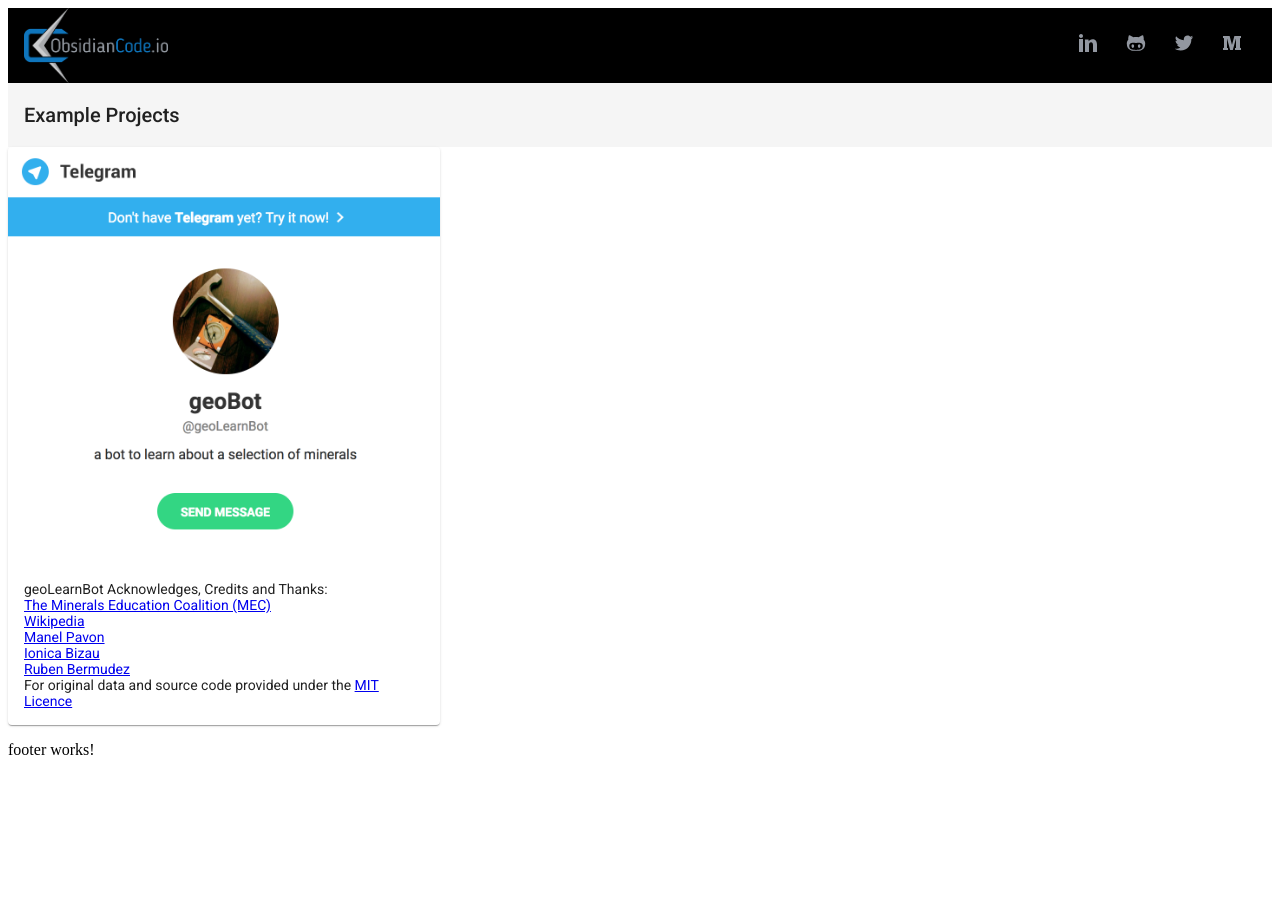
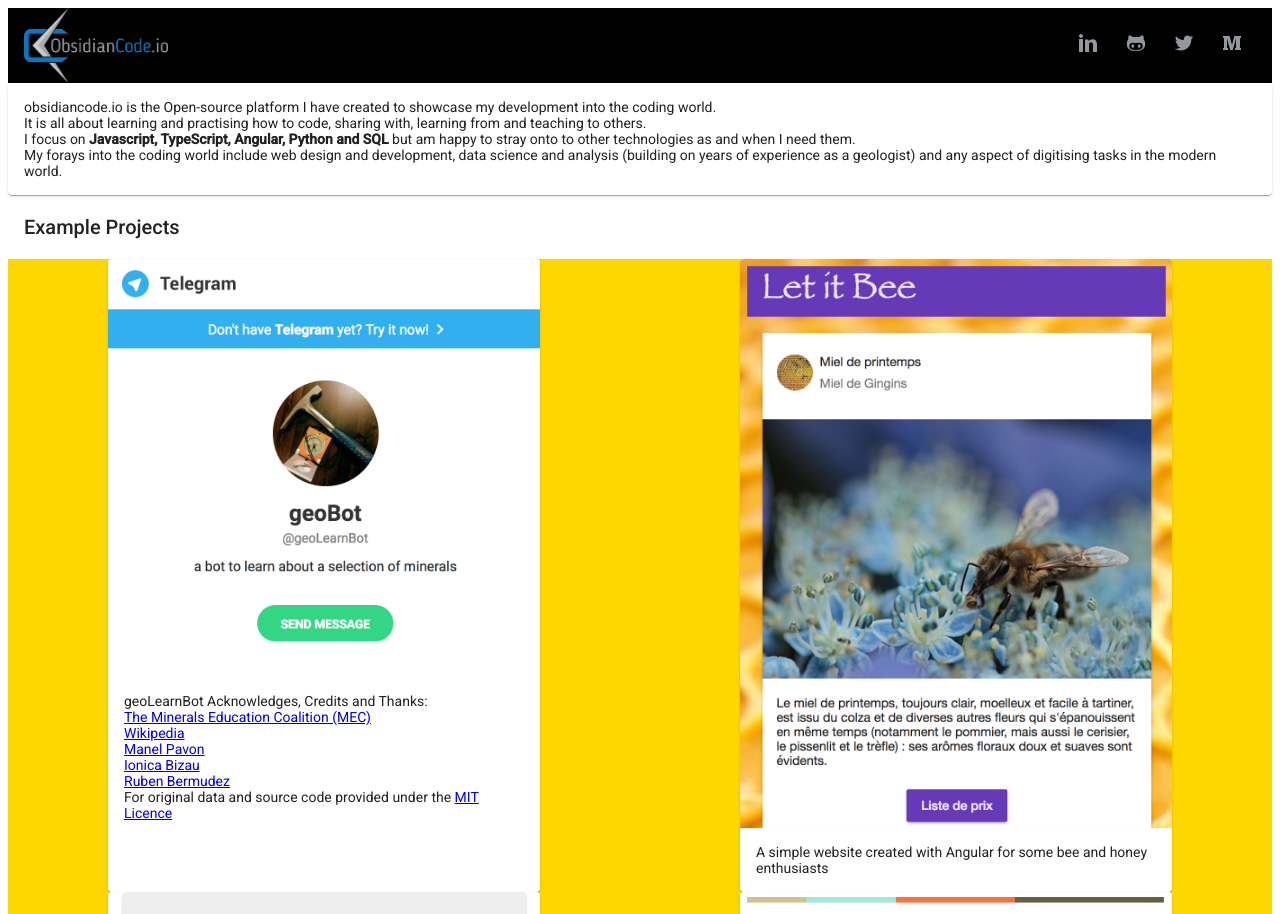
Before and after one commit to Zabamund/obsidiancode, an Angular app: page / in a window 1280 px wide. Shown: the top 914 px of the page. Before the commit the page ends 800 px from the top, so only its background shows below. Built offline with nearby package versions, Linux system fonts and the light colour scheme.

Commit message:
adding additional example projects

```diff
--- a/src/app/app.component.html
+++ b/src/app/app.component.html
@@ -1,5 +1,4 @@
 <ocio-header></ocio-header>
 <ocio-content></ocio-content>
-<ocio-footer></ocio-footer>
 
 <router-outlet></router-outlet>
--- a/src/app/content/content.component.css
+++ b/src/app/content/content.component.css
@@ -1,8 +1,17 @@
+.title.card {
+    width: "100%"
+}
+
 .project-card {
     width: 400px;
   }
 
-  .example-header-image {
-    background-image: url('https://material.angular.io/assets/img/examples/shiba1.jpg');
-    background-size: cover;
+.title {
+    background-color: white
+}
+.container {
+    display: flex;
+    flex-wrap: wrap;
+    justify-content: space-around;
+    background-color: gold
   }
--- a/src/app/content/content.component.html
+++ b/src/app/content/content.component.html
@@ -1,7 +1,19 @@
-<mat-toolbar>
+<mat-card class="title-card">
+  <mat-card-content>
+    <p>
+      obsidiancode.io is the Open-source platform I have created to showcase my development into the coding world.<br>
+      It is all about learning and practising how to code, sharing with, learning from and teaching to others.<br>
+      I focus on <b>Javascript, TypeScript,  Angular, Python and SQL</b> but am happy to stray onto to other technologies as and when I need them.<br>
+      My forays into the coding world include web design and development, data science and analysis (building on years of experience as a geologist) and any aspect of digitising tasks in the modern world.
+    </p>
+  </mat-card-content>
+</mat-card>
+
+<mat-toolbar class="title">
   <h1>Example Projects</h1>
 </mat-toolbar>
 
+<div class="container">
   <mat-card class="project-card">
     <img mat-card-image src="../../assets/telegram.png" alt="telegram GeoLearnBot">
     <mat-card-content>
@@ -16,3 +28,41 @@
       </p>
     </mat-card-content>
   </mat-card>
+
+  <mat-card class="project-card">
+    <img mat-card-image src="../../assets/letitbee.png" alt="letitbee">
+    <mat-card-content>
+      <p>
+        A simple website created with Angular for some bee and honey enthusiasts
+      </p>
+    </mat-card-content>
+  </mat-card>
+
+  <mat-card class="project-card">
+    <img mat-card-image src="../../assets/picgallery.png" alt="picgallery">
+    <mat-card-content>
+      <p>
+        A simple website designed simply to implement some standard technology and libraries
+      </p>
+    </mat-card-content>
+  </mat-card>
+
+  <mat-card class="project-card">
+    <img mat-card-image src="../../assets/weather.png" alt="weather analysis">
+    <mat-card-content>
+      <p>
+        My weather analysis report as part of the the Udacity Data Analyist Nanodegree
+      </p>
+    </mat-card-content>
+  </mat-card>
+
+  <mat-card class="project-card">
+    <img mat-card-image src="../../assets/brazil.png" alt="brazil no shows analysis">
+    <mat-card-content>
+      <p>
+        My no-show analysis report as part of the the Udacity Data Analyist Nanodegree
+      </p>
+    </mat-card-content>
+  </mat-card>
+
+</div>
--- a/src/app/footer/footer.component.html
+++ b/src/app/footer/footer.component.html
@@ -1,3 +1,6 @@
 <p>
-  footer works!
+    obsidiancode.io is the Open-source platform I have created to showcase my development into the coding world.<br>
+    It is all about learning and practising how to code, sharing with, learning from and teaching to others.<br>
+    I focus on <b>Javascript, TypeScript,  Angular, Python and SQL</b> but am happy to stray onto to other technologies as and when I need them.<br>
+    My forrays into the coding world include web design and development, data science and analysis (building on years of experience as a geologist) and any aspect of digitising tasks in the modern world.
 </p>
```
Also changed, not shown: src/assets/brazil.png (added), src/assets/weather.png (added). Lines whose indentation alone changed are shown as unchanged.
